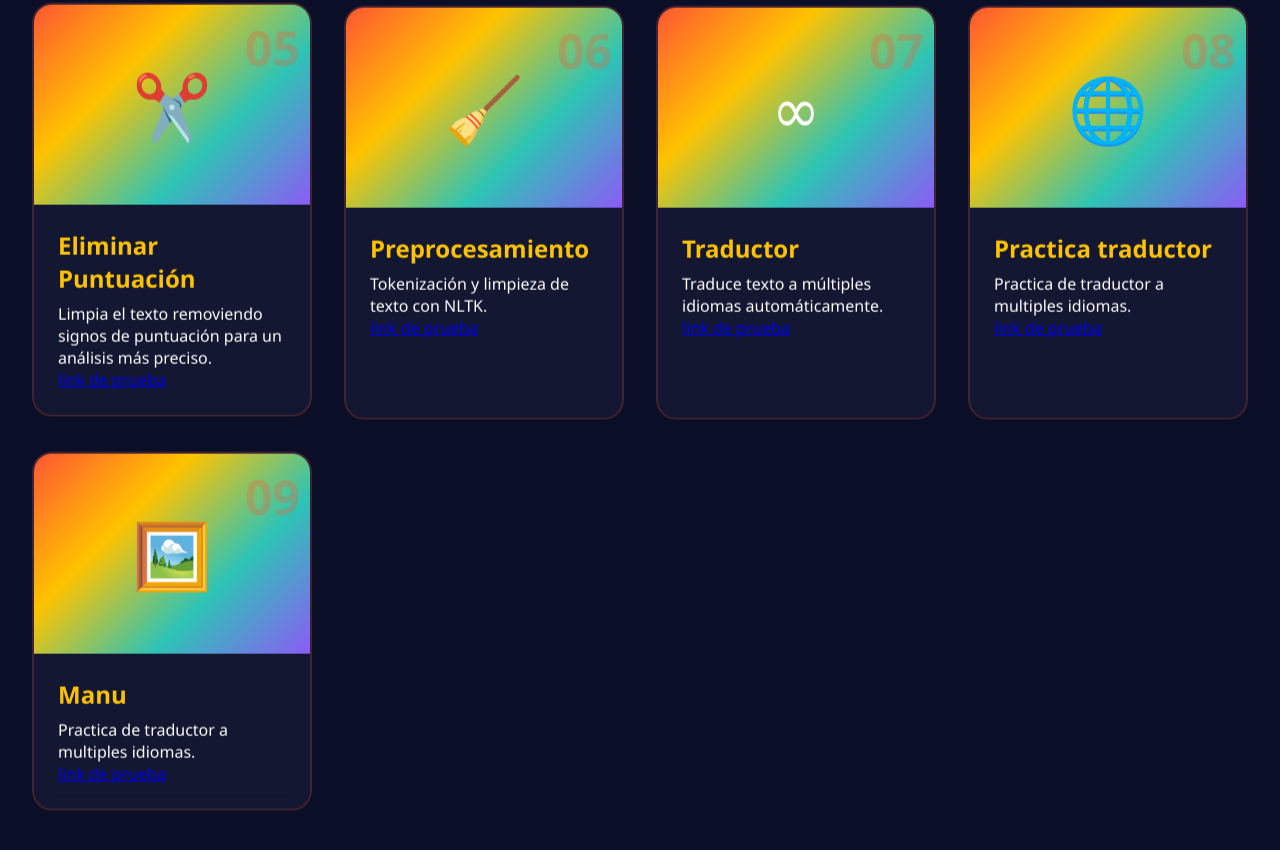
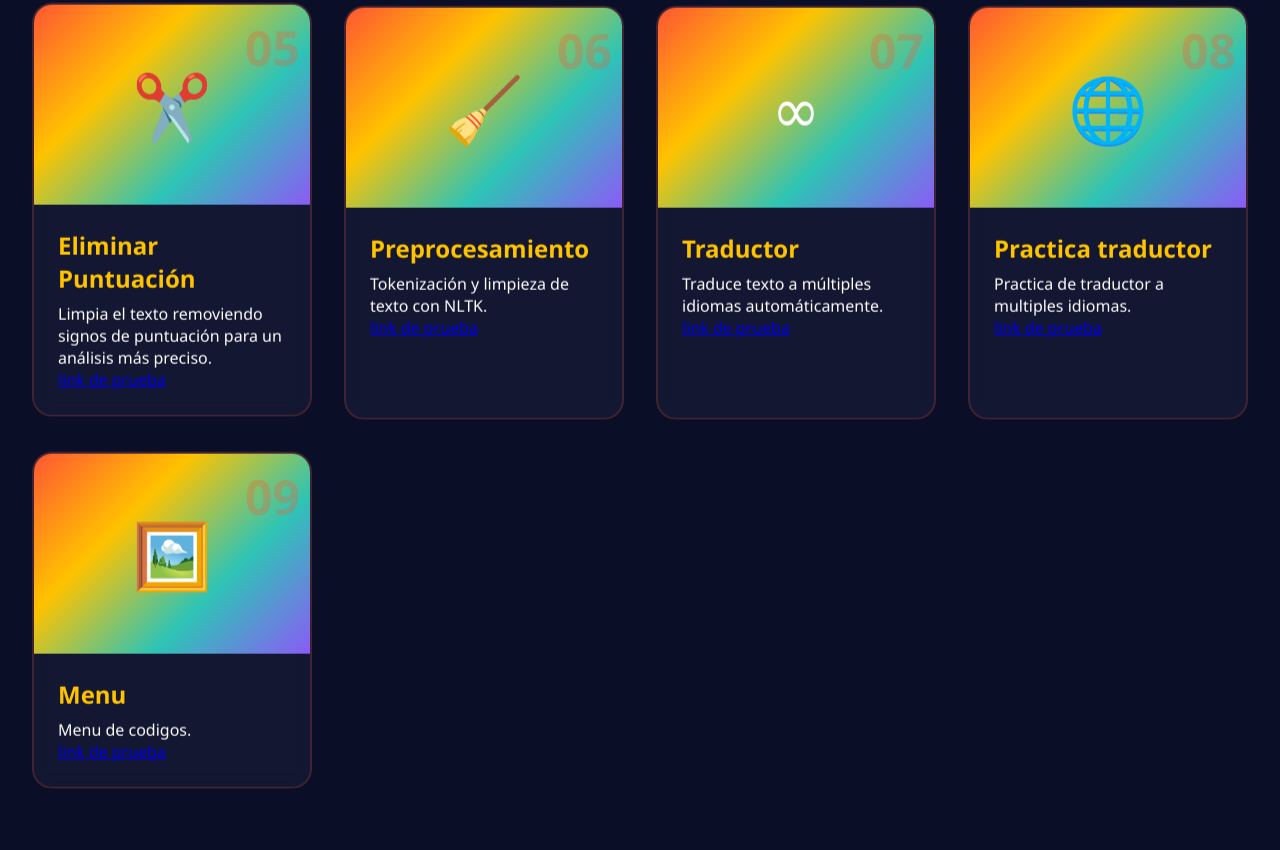
Before and after one commit to davidmoguelcb144-pixel/Portafolio_PNL, a plain HTML site: page index.html in a window 1280 px wide. Shown: the part 1424-2274 px from the top of the page. Drawn offline with Linux system fonts and the light colour scheme.

Commit message:
Update index.html

```diff
--- a/index.html
+++ b/index.html
@@ -424,8 +424,8 @@
                     🖼️
                 </div>
                 <div class="card-content">
-                    <h3 class="card-title">Manu</h3>
-                    <p>Practica de traductor a multiples idiomas.</p>
+                    <h3 class="card-title">Menu</h3>
+                    <p>Menu de codigos.</p>
                     <a href="preprocesamientomenu.html">link de prueba</a>
                 </div>
             </div>
```
